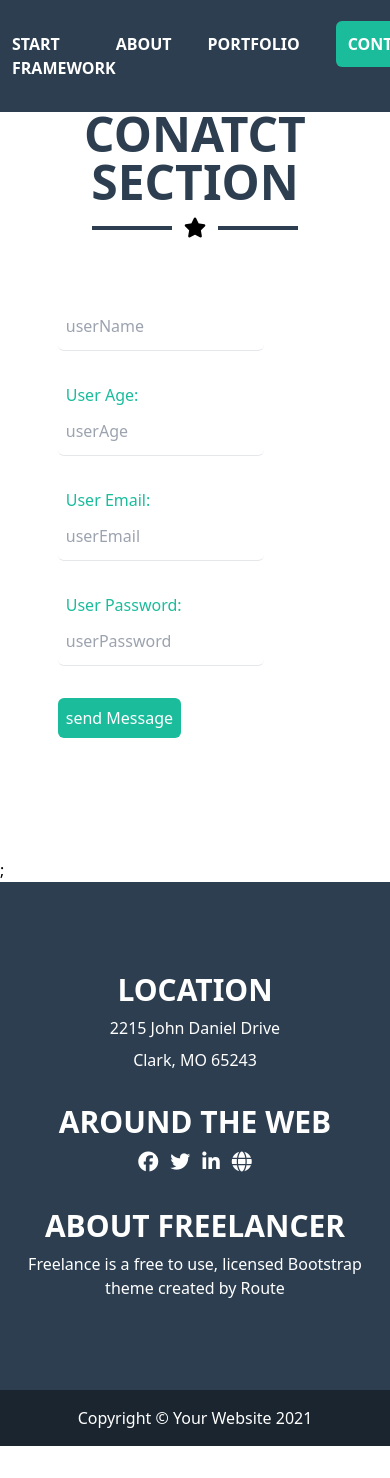
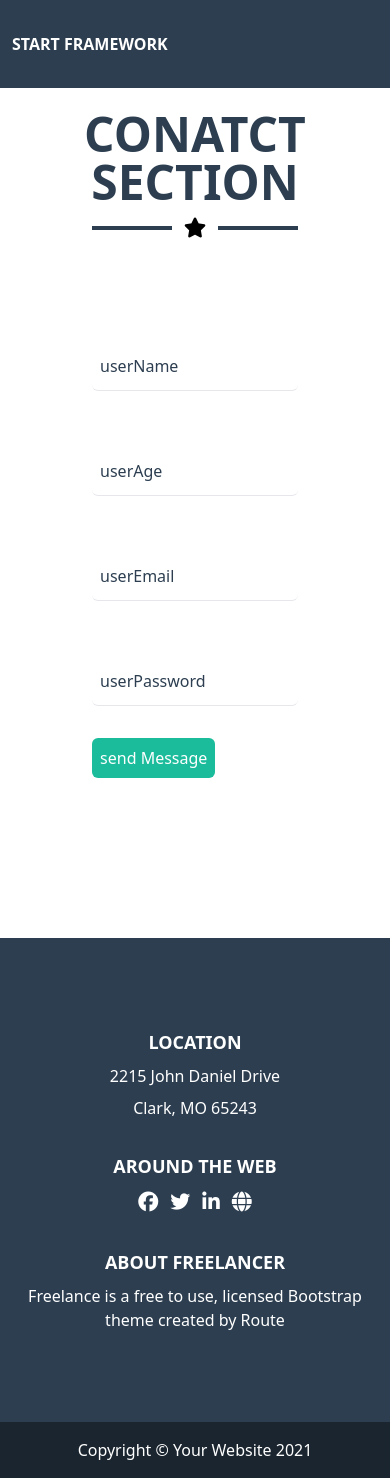
Before and after one commit to elref7i/Task-Routing, a React (Vite) app: page /contact in a window 390 px wide. Before the commit the page ends 1446 px from the top, so only its background shows below. Built offline with nearby package versions, Linux system fonts and the light colour scheme.

Commit message:
update portfolio

```diff
--- a/src/Components/Footer/Footer.jsx
+++ b/src/Components/Footer/Footer.jsx
@@ -1,15 +1,19 @@
 export default function Footer() {
   return (
     <>
-      <footer className="bg-firstprime text-white relative">
+      <footer className="bg-firstprime text-white">
         <div className="container grid grid-cols-12 gap-8 py-[90px]">
           <div className="section-left col-span-12 text-center sm:col-span-6 lg:col-span-4 space-y-2">
-            <h3 className="uppercase font-bold text-3xl">Location</h3>
+            <h3 className="uppercase font-bold text-lg md:text-3xl">
+              Location
+            </h3>
             <p>2215 John Daniel Drive</p>
             <p>Clark, MO 65243</p>
           </div>
           <div className="section-center col-span-12 text-center sm:col-span-6 lg:col-span-4 space-y-2">
-            <h3 className="uppercase font-bold text-3xl">AROUND THE WEB</h3>
+            <h3 className="uppercase font-bold text-lg md:text-3xl">
+              AROUND THE WEB
+            </h3>
             <ul className="flex gap-3 justify-center items-center text-xl">
               <li>
                 <a href="">
@@ -34,7 +38,9 @@ export default function Footer() {
             </ul>
           </div>
           <div className="section-right col-span-12 text-center sm:col-span-6 lg:col-span-4 space-y-2">
-            <h3 className="uppercase font-bold text-3xl">ABOUT FREELANCER</h3>
+            <h3 className="uppercase font-bold text-lg md:text-3xl">
+              ABOUT FREELANCER
+            </h3>
             <p>
               Freelance is a free to use, licensed Bootstrap theme created by
               Route
--- a/src/Components/Navbar/Navbar.jsx
+++ b/src/Components/Navbar/Navbar.jsx
@@ -7,7 +7,7 @@ export default function Navbar() {
           <Link to="/home" className="uppercase font-bold text-white">
             Start Framework
           </Link>
-          <ul className="flex ms-auto gap-9 uppercase text-white font-bold">
+          <ul className="hidden md:flex ms-auto gap-9 uppercase text-white font-bold">
             <li>
               <NavLink
                 className={function ({ isActive }) {
--- /dev/null
+++ b/src/Components/ShowCargeory/ShowCargeory.jsx
@@ -0,0 +1,7 @@
+export default function ShowCargeory() {
+  return (
+    <>
+      <div className="w-screen h-screen bg-black"></div>
+    </>
+  );
+}
--- a/src/Pages/Contact/Contact.jsx
+++ b/src/Pages/Contact/Contact.jsx
@@ -47,70 +47,97 @@ export default function Contact() {
           </div>
           <form
             action=""
-            className="w-3/4 mx-auto py-10 space-y-8"
+            className="w-3/4 mx-auto py-20 "
             onSubmit={formik.handleSubmit}
           >
+            <div className="space-y-8 mx-auto w-3/4 *:">
               <div className="username ">
                 <span
-                className={` text-secondprime block z-20 font-bold px-2 duration-[.6s] transition-opacity transition-transform   ${
+                  className={`labalinput   ${
                     formik.values.name
                       ? 'translate-y-0 opacity-1'
-                    : 'translate-y-20 opacity-0'
+                      : 'translate-y-15 opacity-0'
                   }`}
                 >
                   User Name:
                 </span>
-
                 <input
                   type="text"
                   placeholder="userName"
-                className="border-b-[1px] rounded-md focus:outline-none border-b-gray-200 px-2 py-3 block w-3/4"
+                  className="input"
                   name="name"
-                // value={formik.values.name}
+                  value={formik.values.name}
                   onChange={formik.handleChange}
                   onBlur={formik.handleBlur}
                 />
               </div>
               <div className="userage">
-              <span className="text-secondprime font-medium px-2">
+                <span
+                  className={` text-secondprime block -z-20 font-bold px-2 duration-[.6s] transition-opacity transition-transform   ${
+                    formik.values.age
+                      ? 'translate-y-0 opacity-1'
+                      : 'translate-y-15 opacity-0'
+                  }`}
+                >
                   User Age:
                 </span>
                 <input
                   type="number"
                   placeholder="userAge"
-                className="border-b-[1px] rounded-md focus:outline-none border-b-gray-200 px-2 py-3 block w-3/4"
+                  className="input"
                   name="age"
+                  value={formik.values.age}
+                  onChange={formik.handleChange}
+                  onBlur={formik.handleBlur}
                 />
               </div>
               <div className="email">
-              <span className="text-secondprime font-medium px-2">
+                <span
+                  className={` text-secondprime block -z-20 font-bold px-2 duration-[.6s] transition-opacity transition-transform   ${
+                    formik.values.email
+                      ? 'translate-y-0 opacity-1'
+                      : 'translate-y-15 opacity-0'
+                  }`}
+                >
                   User Email:
                 </span>
                 <input
                   type="email"
                   placeholder="userEmail"
-                className="border-b-[1px] rounded-md focus:outline-none border-b-gray-200 px-2 py-3 block w-3/4"
+                  className="input"
                   name="email"
+                  value={formik.values.email}
+                  onChange={formik.handleChange}
+                  onBlur={formik.handleBlur}
                 />
               </div>
               <div className="userPassword">
-              <span className="text-secondprime font-medium px-2">
+                <span
+                  className={` text-secondprime block -z-20 font-bold px-2 duration-[.6s] transition-opacity transition-transform   ${
+                    formik.values.password
+                      ? 'translate-y-0 opacity-1'
+                      : 'translate-y-15 opacity-0'
+                  }`}
+                >
                   User Password:
                 </span>
                 <input
                   type="password"
                   placeholder="userPassword"
-                className="border-b-[1px] rounded-md focus:outline-none border-b-gray-200 px-2 py-3 block w-3/4"
+                  className="input"
                   name="password"
+                  value={formik.values.password}
+                  onChange={formik.handleChange}
+                  onBlur={formik.handleBlur}
                 />
               </div>
               <button className="bg-secondprime py-2 px-2 text-white  rounded-md">
                 send Message
               </button>
+            </div>
           </form>
         </div>
       </section>
-      ;
     </>
   );
 }
--- a/src/Pages/Portfolio/Portfolio.jsx
+++ b/src/Pages/Portfolio/Portfolio.jsx
@@ -1,7 +1,11 @@
 import imagOne from '../../assets/poert1.png';
 import imagTwo from '../../assets/port2.png';
 import imagThree from '../../assets/port3.png';
+// import ShowCargeory from '../../Components/ShowCargeory/ShowCargeory';
 export default function Portfolio() {
+  function display() {
+    console.log('refai');
+  }
   return (
     <>
       <section className="min-h-screen pt-[110px] pb-20">
@@ -17,40 +21,43 @@ export default function Portfolio() {
             </div>
           </div>
           <div className="all-card grid grid-cols-12 pt-12 gap-4">
-            <div className="card rounded-md overflow-hidden relative group/parent col-span-12 md:col-span-6 lg:col-span-4 cursor-pointer">
+            <div
+              className="card rounded-md overflow-hidden relative group/parent col-span-12 md:col-span-6 lg:col-span-4 cursor-pointer"
+              onClick={display}
+            >
               <img src={imagOne} className="w-full" alt="" />
               <div className="group/child overlay absolute inset-0 bg-secondprime flex items-center justify-center opacity-0 group-hover/parent:opacity-75 duration-[.4s] transition-opacity">
-                <i className="fa-solid fa-plus text-7xl opacity-0 text-white group-hover/child:opacity-100 duration-[1.5s] transition-opacity"></i>
+                <i className="icon-plus fa-solid fa-plus"></i>
               </div>
             </div>
             <div className="card rounded-md overflow-hidden relative group/parent col-span-12 md:col-span-6 lg:col-span-4 cursor-pointer">
               <img src={imagTwo} className="w-full" alt="" />
               <div className="group/child overlay absolute inset-0 bg-secondprime flex items-center justify-center opacity-0 group-hover/parent:opacity-75 duration-[.4s] transition-opacity">
-                <i className="fa-solid fa-plus text-7xl opacity-0 text-white group-hover/child:opacity-100 duration-[1.5s] transition-opacity"></i>
+                <i className="icon-plus fa-solid fa-plus"></i>
               </div>
             </div>
             <div className="card rounded-md overflow-hidden relative group/parent col-span-12 md:col-span-6 lg:col-span-4 cursor-pointer">
               <img src={imagThree} className="w-full" alt="" />
               <div className="group/child overlay absolute inset-0 bg-secondprime flex items-center justify-center opacity-0 group-hover/parent:opacity-75 duration-[.4s] transition-opacity">
-                <i className="fa-solid fa-plus text-7xl opacity-0 text-white group-hover/child:opacity-100 duration-[1.5s] transition-opacity"></i>
+                <i className="icon-plus fa-solid fa-plus"></i>
               </div>
             </div>
             <div className="card rounded-md overflow-hidden relative group/parent col-span-12 md:col-span-6 lg:col-span-4 cursor-pointer">
               <img src={imagOne} className="w-full" alt="" />
               <div className="group/child overlay absolute inset-0 bg-secondprime flex items-center justify-center opacity-0 group-hover/parent:opacity-75 duration-[.4s] transition-opacity">
-                <i className="fa-solid fa-plus text-7xl opacity-0 text-white group-hover/child:opacity-100 duration-[1.5s] transition-opacity"></i>
+                <i className="icon-plus fa-solid fa-plus"></i>
               </div>
             </div>
             <div className="card rounded-md overflow-hidden relative group/parent col-span-12 md:col-span-6 lg:col-span-4 cursor-pointer">
               <img src={imagTwo} className="w-full" alt="" />
               <div className="group/child overlay absolute inset-0 bg-secondprime flex items-center justify-center opacity-0 group-hover/parent:opacity-75 duration-[.4s] transition-opacity">
-                <i className="fa-solid fa-plus text-7xl opacity-0 text-white group-hover/child:opacity-100 duration-[1.5s] transition-opacity"></i>
+                <i className="icon-plus fa-solid fa-plus"></i>
               </div>
             </div>
             <div className="card rounded-md overflow-hidden relative group/parent col-span-12 md:col-span-6 lg:col-span-4 cursor-pointer">
               <img src={imagThree} className="w-full" alt="" />
               <div className="group/child overlay absolute inset-0 bg-secondprime flex items-center justify-center opacity-0 group-hover/parent:opacity-75 duration-[.4s] transition-opacity">
-                <i className="fa-solid fa-plus text-7xl opacity-0 text-white group-hover/child:opacity-100 duration-[1.5s] transition-opacity"></i>
+                <i className="icon-plus fa-solid fa-plus"></i>
               </div>
             </div>
           </div>
--- a/src/index.css
+++ b/src/index.css
@@ -5,4 +5,13 @@
   .line {
     @apply w-20 h-1;
   }
+  .icon-plus {
+    @apply text-7xl opacity-0 text-white group-hover/child:opacity-100 duration-[.6s] transition-opacity;
+  }
+  .input {
+    @apply border-b-[1px] placeholder:text-firstprime rounded-md focus:outline-none border-b-gray-200 px-2 py-3 block w-full;
+  }
+  .labalinput {
+    @apply text-secondprime block -z-20 font-bold px-2 duration-[.6s] transition-opacity transition-transform;
+  }
 }
```
Lines whose indentation alone changed are shown as unchanged.
